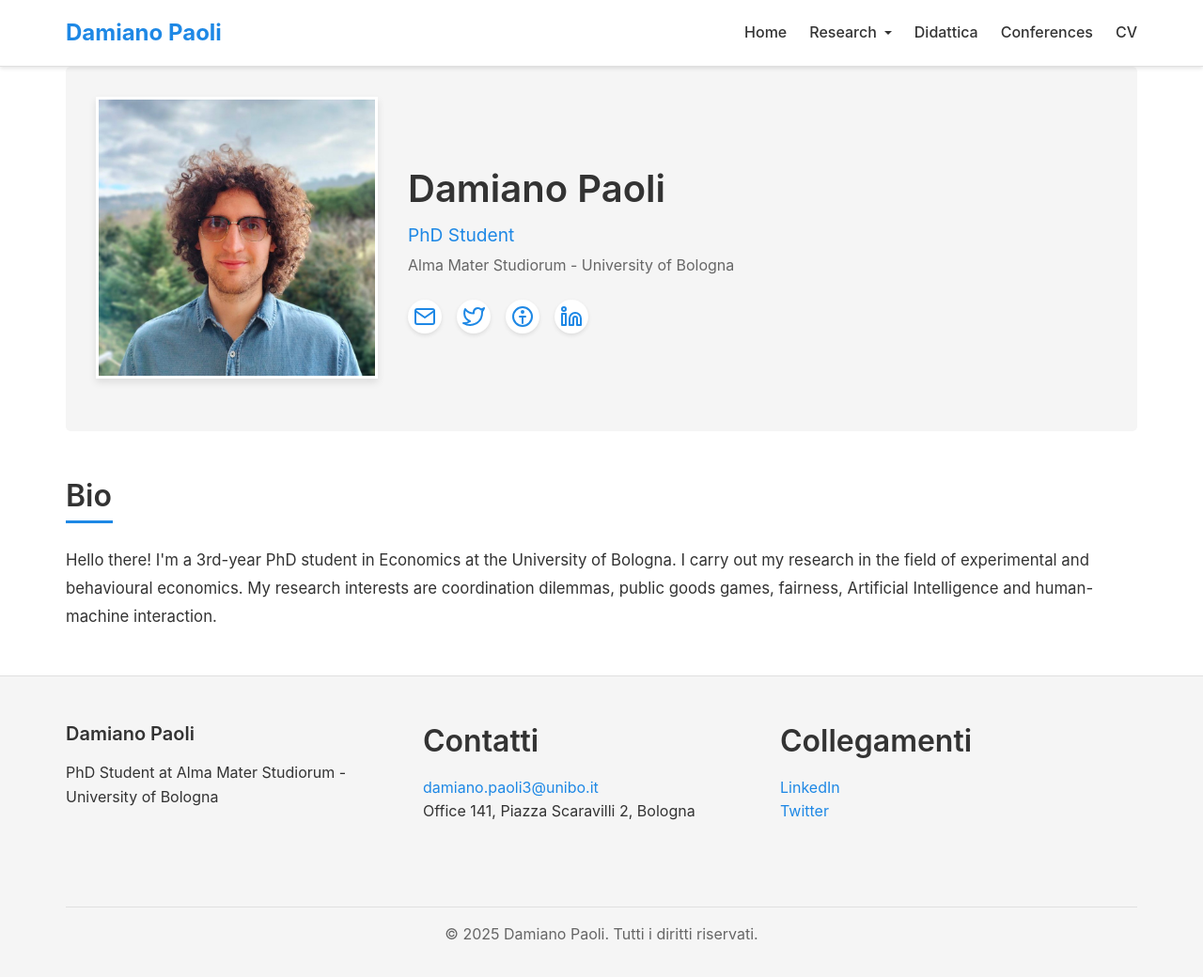
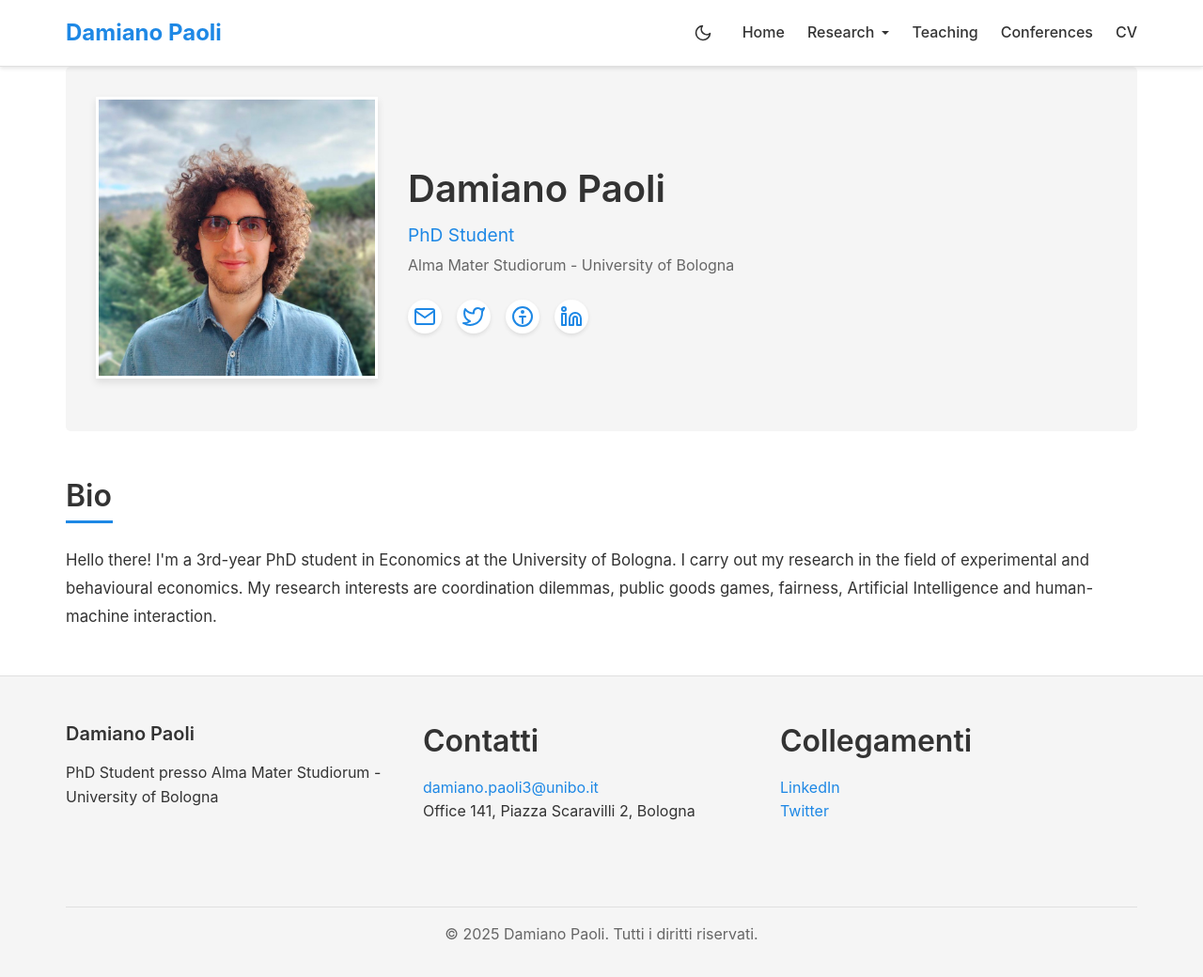
Before and after one commit to damianopaoli/damianopaoli.github.io, a Jekyll site: the page built from index.html, in a window 1280 px wide and 1080 px high. Shown: the top 1040 px of the window at 94% size. Built offline with Jekyll 4.4.1, drawn with Linux system fonts in a browser that asks for light colours.

Commit message:
color trigger

```diff
--- a/_layouts/default.html
+++ b/_layouts/default.html
@@ -1,49 +1,32 @@
 <!DOCTYPE html>
 <html lang="it">
 <head>
-    <meta charset="utf-8" />
-    <meta name="viewport" content="width=device-width, initial-scale=1" />
-    <title>
-      {% if page.title %}{{ page.title | escape }} - {{ site.title | escape }}{%
-      else %}{{ site.title | escape }}{% endif %}
-    </title>
-    <meta
-      name="description"
-      content="{{ page.excerpt | default: site.description | strip_html | normalize_whitespace | truncate: 160 | escape }}"
-    />
-    <link rel="stylesheet" href="{{ '/assets/css/main.css' | relative_url }}" />
-    <link
-      rel="shortcut icon"
-      href="{{ '/assets/images/favicon.ico' | relative_url }}"
-      type="image/x-icon"
-    />
-    <link
-      rel="icon"
-      href="{{ '/assets/images/favicon.ico' | relative_url }}"
-      type="image/x-icon"
-    />
+  <meta charset="utf-8">
+  <meta name="viewport" content="width=device-width, initial-scale=1">
+  <title>{% if page.title %}{{ page.title | escape }} - {{ site.title | escape }}{% else %}{{ site.title | escape }}{% endif %}</title>
+  <meta name="description" content="{{ page.excerpt | default: site.description | strip_html | normalize_whitespace | truncate: 160 | escape }}">
+  <link rel="stylesheet" href="{{ '/assets/css/main.css' | relative_url }}">
+  <link rel="shortcut icon" href="{{ '/assets/images/favicon.ico' | relative_url }}" type="image/x-icon">
+  <link rel="icon" href="{{ '/assets/images/favicon.ico' | relative_url }}" type="image/x-icon">
   {% seo %}
 </head>
 <body>
   <header class="site-header">
     <div class="container">
-        <a class="site-title" href="{{ '/' | relative_url }}"
-          >{{ site.title | escape }}</a
-        >
+      <a class="site-title" href="{{ '/' | relative_url }}">{{ site.title | escape }}</a>
+      <div class="nav-right">
+        <button id="theme-toggle" class="theme-toggle" aria-label="Toggle dark mode">
+          <svg class="sun-icon" xmlns="http://www.w3.org/2000/svg" width="20" height="20" viewBox="0 0 24 24" fill="none" stroke="currentColor" stroke-width="2" stroke-linecap="round" stroke-linejoin="round"><circle cx="12" cy="12" r="5"></circle><line x1="12" y1="1" x2="12" y2="3"></line><line x1="12" y1="21" x2="12" y2="23"></line><line x1="4.22" y1="4.22" x2="5.64" y2="5.64"></line><line x1="18.36" y1="18.36" x2="19.78" y2="19.78"></line><line x1="1" y1="12" x2="3" y2="12"></line><line x1="21" y1="12" x2="23" y2="12"></line><line x1="4.22" y1="19.78" x2="5.64" y2="18.36"></line><line x1="18.36" y1="5.64" x2="19.78" y2="4.22"></line></svg>
+          <svg class="moon-icon" xmlns="http://www.w3.org/2000/svg" width="20" height="20" viewBox="0 0 24 24" fill="none" stroke="currentColor" stroke-width="2" stroke-linecap="round" stroke-linejoin="round"><path d="M21 12.79A9 9 0 1 1 11.21 3 7 7 0 0 0 21 12.79z"></path></svg>
+        </button>
         <nav class="site-nav">
         <input type="checkbox" id="nav-trigger" class="nav-trigger" />
         <label for="nav-trigger">
           <span class="menu-icon">
             <svg viewBox="0 0 18 15" width="18px" height="15px">
-                <path
-                  d="M18,1.484c0,0.82-0.665,1.484-1.484,1.484H1.484C0.665,1.484,0,0.82,0,0c0-0.82,0.665-1.484,1.484-1.484h15.032C17.335,0,18,0.665,18,1.484z"
-                />
-                <path
-                  d="M18,7.516C18,8.335,17.335,9,16.516,9H1.484C0.665,9,0,8.335,0,7.516c0-0.82,0.665-1.484,1.484-1.484h15.032C17.335,6.031,18,6.696,18,7.516z"
-                />
-                <path
-                  d="M18,13.516C18,14.335,17.335,15,16.516,15H1.484C0.665,15,0,14.335,0,13.516c0-0.82,0.665-1.483,1.484-1.483h15.032C17.335,12.031,18,12.695,18,13.516z"
-                />
+              <path d="M18,1.484c0,0.82-0.665,1.484-1.484,1.484H1.484C0.665,1.484,0,0.82,0,0c0-0.82,0.665-1.484,1.484-1.484h15.032C17.335,0,18,0.665,18,1.484z"/>
+              <path d="M18,7.516C18,8.335,17.335,9,16.516,9H1.484C0.665,9,0,8.335,0,7.516c0-0.82,0.665-1.484,1.484-1.484h15.032C17.335,6.031,18,6.696,18,7.516z"/>
+              <path d="M18,13.516C18,14.335,17.335,15,16.516,15H1.484C0.665,15,0,14.335,0,13.516c0-0.82,0.665-1.483,1.484-1.483h15.032C17.335,12.031,18,12.695,18,13.516z"/>
             </svg>
           </span>
         </label>
@@ -53,18 +36,12 @@
           <div class="dropdown">
             <a class="page-link dropdown-toggle">Research</a>
             <div class="dropdown-content">
-                <a href="{{ '/working-papers' | relative_url }}"
-                  >Working Papers</a
-                >
+              <a href="{{ '/working-papers' | relative_url }}">Working Papers</a>
               <a href="{{ '/publications' | relative_url }}">Publications</a>
             </div>
           </div>
-            <a class="page-link" href="{{ '/teaching' | relative_url }}"
-              >Didattica</a
-            >
-            <a class="page-link" href="{{ '/conferences' | relative_url }}"
-              >Conferences</a
-            >
+          <a class="page-link" href="{{ '/teaching' | relative_url }}">Teaching</a>
+          <a class="page-link" href="{{ '/conferences' | relative_url }}">Conferences</a>
           <a class="page-link" href="{{ '/cv' | relative_url }}">CV</a>
         </div>
       </nav>
@@ -72,7 +49,9 @@
   </header>
 
   <main class="page-content">
-      <div class="container">{{ content }}</div>
+    <div class="container">
+      {{ content }}
+    </div>
   </main>
 
   <footer class="site-footer">
@@ -80,7 +59,7 @@
       <div class="footer-col-wrapper">
         <div class="footer-col">
           <h2 class="footer-heading">{{ site.title | escape }}</h2>
-            <p>{{ site.position }} at {{ site.institution }}</p>
+          <p>{{ site.position }} presso {{ site.institution }}</p>
         </div>
         <div class="footer-col">
           <h2>Contatti</h2>
@@ -88,7 +67,8 @@
             <li><a href="mailto:{{ site.email }}">{{ site.email }}</a></li>
             {% if site.phone %}
             <li>{{ site.phone }}</li>
-              {% endif %} {% if site.office %}
+            {% endif %}
+            {% if site.office %}
             <li>{{ site.office }}</li>
             {% endif %}
           </ul>
@@ -97,56 +77,76 @@
           <h2>Collegamenti</h2>
           <ul class="social-media-list">
             {% if site.social_links.github %}
-              <li>
-                <a
-                  href="https://github.com/{{ site.social_links.github }}"
-                  target="_blank"
-                  >GitHub</a
-                >
-              </li>
-              {% endif %} {% if site.social_links.linkedin %}
-              <li>
-                <a
-                  href="https://www.linkedin.com/in/{{ site.social_links.linkedin }}"
-                  target="_blank"
-                  >LinkedIn</a
-                >
-              </li>
-              {% endif %} {% if site.social_links.twitter %}
-              <li>
-                <a
-                  href="https://twitter.com/{{ site.social_links.twitter }}"
-                  target="_blank"
-                  >Twitter</a
-                >
-              </li>
-              {% endif %} {% if site.social_links.scholar %}
-              <li>
-                <a
-                  href="https://scholar.google.com/citations?user={{ site.social_links.scholar }}"
-                  target="_blank"
-                  >Google Scholar</a
-                >
-              </li>
-              {% endif %} {% if site.social_links.orcid %}
-              <li>
-                <a
-                  href="https://orcid.org/{{ site.social_links.orcid }}"
-                  target="_blank"
-                  >ORCID</a
-                >
-              </li>
+            <li><a href="https://github.com/{{ site.social_links.github }}" target="_blank">GitHub</a></li>
+            {% endif %}
+            {% if site.social_links.linkedin %}
+            <li><a href="https://www.linkedin.com/in/{{ site.social_links.linkedin }}" target="_blank">LinkedIn</a></li>
+            {% endif %}
+            {% if site.social_links.twitter %}
+            <li><a href="https://twitter.com/{{ site.social_links.twitter }}" target="_blank">Twitter</a></li>
+            {% endif %}
+            {% if site.social_links.scholar %}
+            <li><a href="https://scholar.google.com/citations?user={{ site.social_links.scholar }}" target="_blank">Google Scholar</a></li>
+            {% endif %}
+            {% if site.social_links.orcid %}
+            <li><a href="https://orcid.org/{{ site.social_links.orcid }}" target="_blank">ORCID</a></li>
             {% endif %}
           </ul>
         </div>
       </div>
       <div class="footer-bottom">
-          <p>
-            &copy; {{ site.time | date: '%Y' }} {{ site.title | escape }}. Tutti
-            i diritti riservati.
-          </p>
+        <p>&copy; {{ site.time | date: '%Y' }} {{ site.title | escape }}. Tutti i diritti riservati.</p>
       </div>
     </div>
   </footer>
+
+  <script>
+    // Theme toggle functionality
+    document.addEventListener('DOMContentLoaded', function() {
+      const themeToggle = document.getElementById('theme-toggle');
+      const prefersDarkScheme = window.matchMedia('(prefers-color-scheme: dark)');
+
+      // Check for saved theme preference or use the system preference
+      const currentTheme = localStorage.getItem('theme') ||
+                          (prefersDarkScheme.matches ? 'dark' : 'light');
+
+      // Apply the current theme
+      document.documentElement.setAttribute('data-theme', currentTheme);
+
+      // Update toggle button state
+      updateToggleState(currentTheme);
+
+      // Toggle theme when button is clicked
+      themeToggle.addEventListener('click', function() {
+        let theme = document.documentElement.getAttribute('data-theme');
+        let newTheme = theme === 'light' ? 'dark' : 'light';
+
+        document.documentElement.setAttribute('data-theme', newTheme);
+        localStorage.setItem('theme', newTheme);
+
+        updateToggleState(newTheme);
+      });
+
+      // Update toggle button appearance based on current theme
+      function updateToggleState(theme) {
+        if (theme === 'dark') {
+          document.querySelector('.sun-icon').style.display = 'inline-block';
+          document.querySelector('.moon-icon').style.display = 'none';
+        } else {
+          document.querySelector('.sun-icon').style.display = 'none';
+          document.querySelector('.moon-icon').style.display = 'inline-block';
+        }
+      }
+
+      // Listen for system theme changes
+      prefersDarkScheme.addEventListener('change', function(e) {
+        if (!localStorage.getItem('theme')) {
+          const newTheme = e.matches ? 'dark' : 'light';
+          document.documentElement.setAttribute('data-theme', newTheme);
+          updateToggleState(newTheme);
+        }
+      });
+    });
+  </script>
 </body>
 </html>
```
Lines whose indentation alone changed are shown as unchanged.
